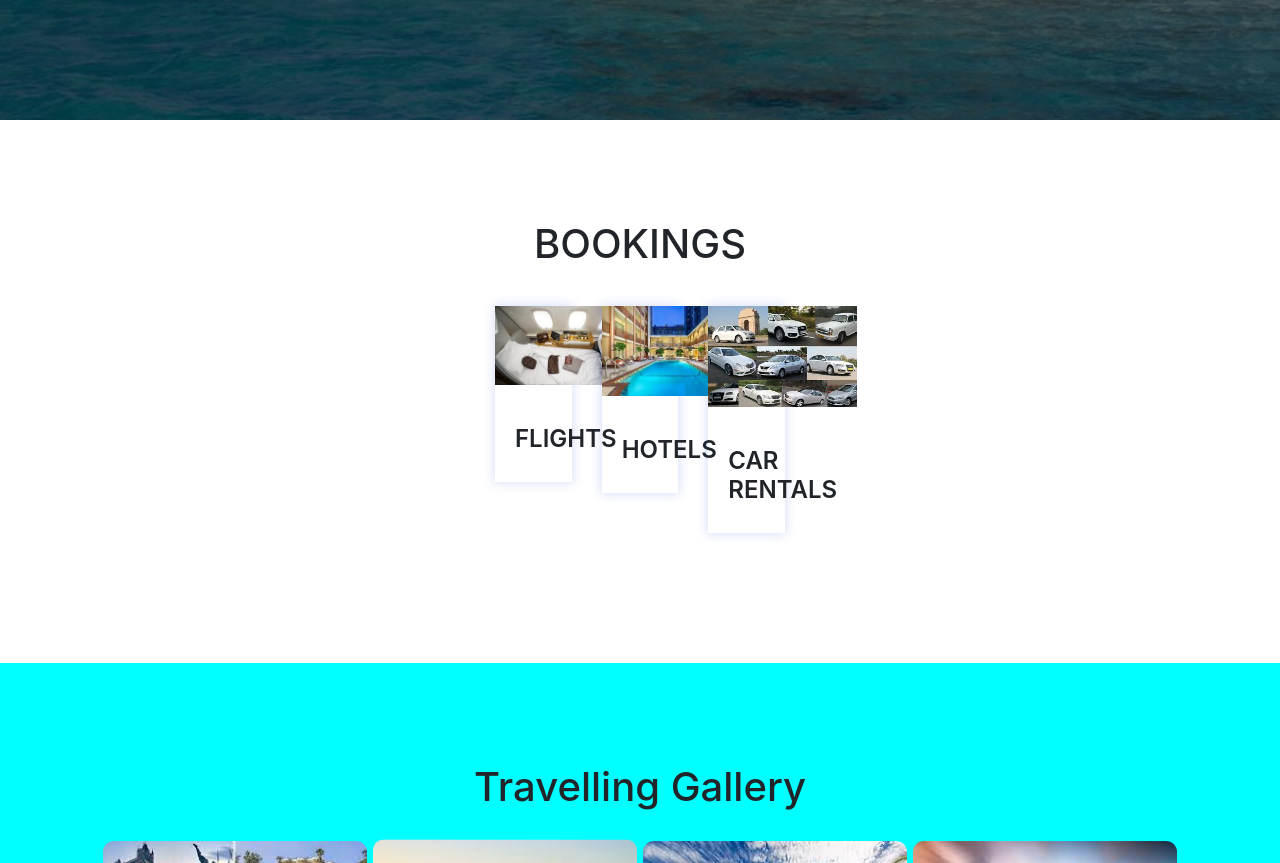
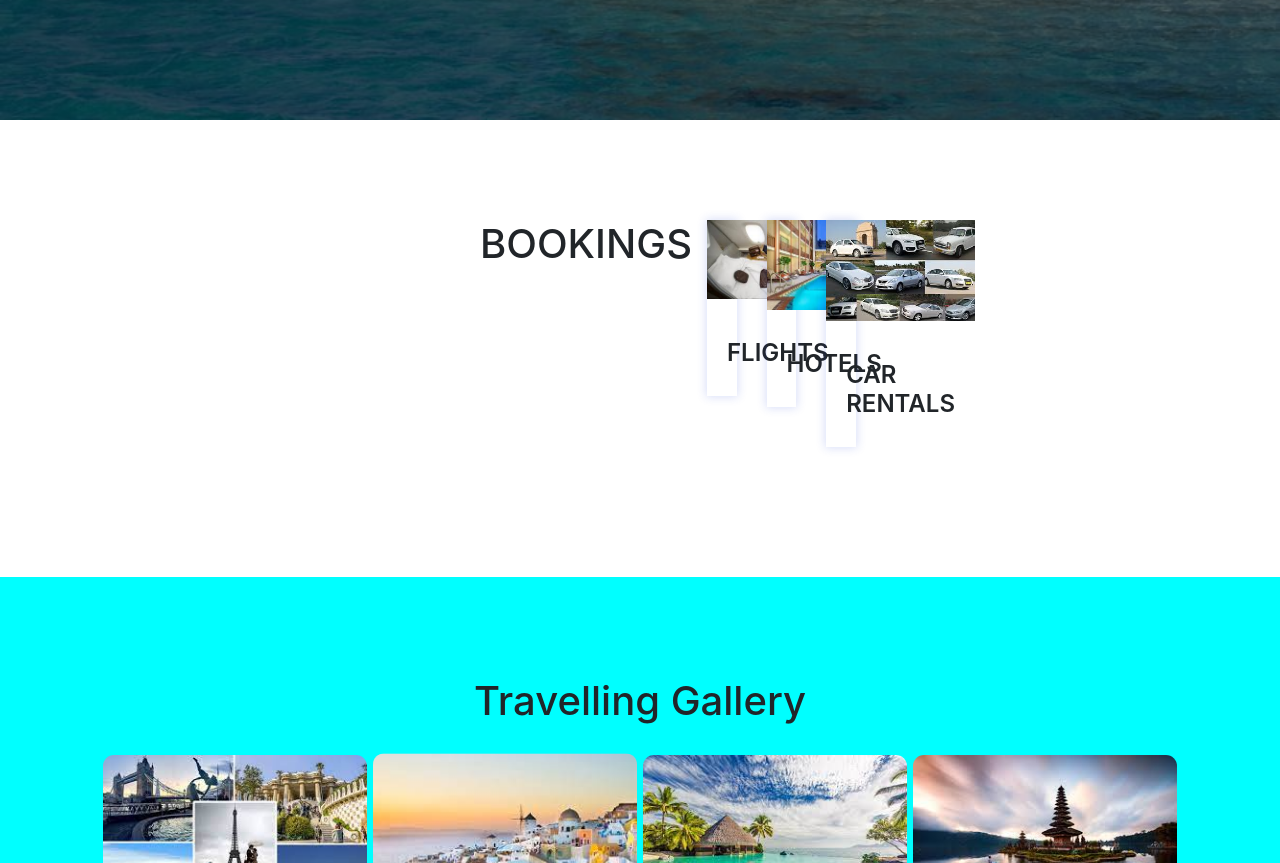
Before and after one commit to Lyzzie-Leo/DCIT-101-Static-Website, a plain HTML site: page index.html in a window 1280 px wide. Shown: the part 680-1543 px from the top of the page. Drawn offline with nearby package versions, Linux system fonts and the light colour scheme.

Commit message:
Update stlye.css

```diff
--- a/stlye.css
+++ b/stlye.css
@@ -66,7 +66,8 @@ box-shadow: none!important;
     padding:100px 0;
     margin:auto;
     width:25%;
-    display:inline block;
+    display:flex;
+    position:relative;
 }
 .booking {
     text-align: center;
```
